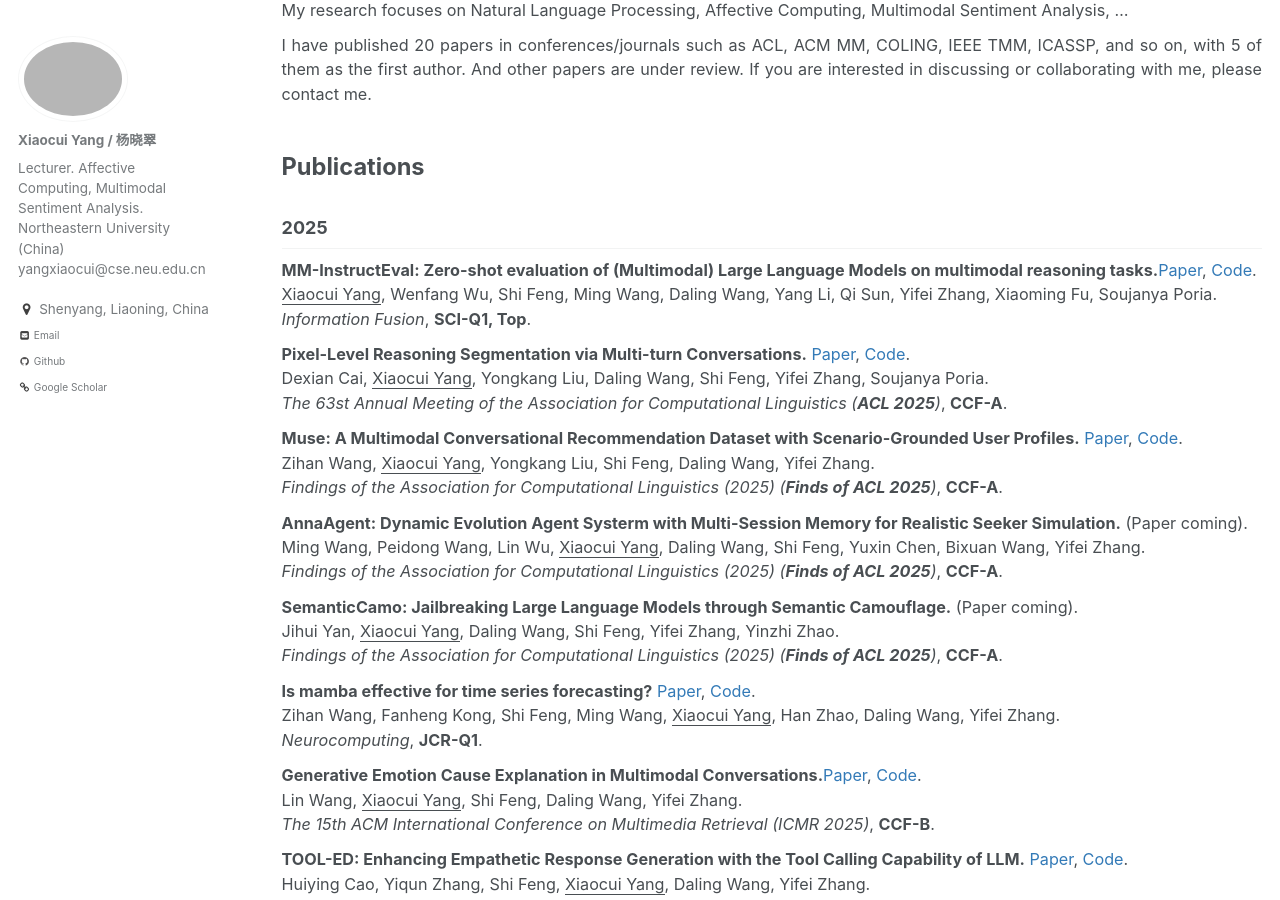
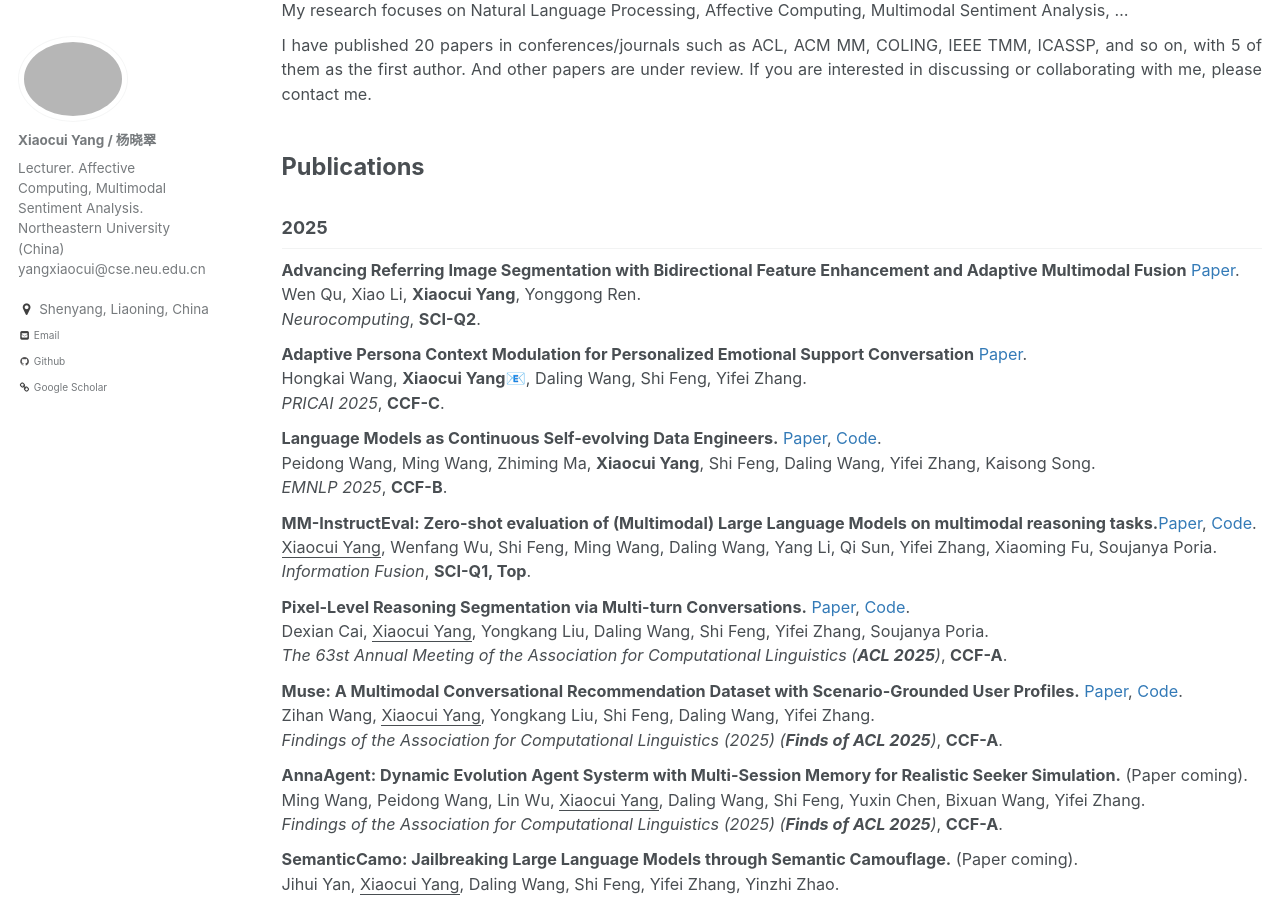
Before and after one commit to YangXiaocui1215/yangxiaocui1215.github.io, a Jekyll site: the page built from _pages/about.md, in a window 1280 px wide and 900 px high, scrolled down 674 px. Built offline with Jekyll 4.4.1, drawn with Linux system fonts in a browser that asks for light colours.

Commit message:
Add new publications for 2025

```diff
--- a/_pages/about.md
+++ b/_pages/about.md
@@ -43,6 +43,19 @@ If you are interested in discussing or collaborating with me, please contact me.
 # Publications
 
 ## 2025
+
+**Advancing Referring Image Segmentation with Bidirectional Feature Enhancement and Adaptive Multimodal Fusion** [Paper](https://www.sciencedirect.com/science/article/pii/S0925231225025238).<br>
+Wen Qu, Xiao Li, **Xiaocui Yang**, Yonggong Ren. <br>
+*Neurocomputing*, **SCI-Q2**. <br>
+
+**Adaptive Persona Context Modulation for Personalized Emotional Support Conversation** [Paper](https://link.springer.com/chapter/10.1007/978-981-95-7081-2_24).<br>
+Hongkai Wang, **Xiaocui Yang📧**, Daling Wang, Shi Feng, Yifei Zhang. <br>
+*PRICAI 2025*, **CCF-C**. <br>
+
+**Language Models as Continuous Self-evolving Data Engineers.** [Paper](https://aclanthology.org/2025.emnlp-main.914.pdf), [Code](https://github.com/Control-derek/LANCE).<br>
+Peidong Wang, Ming Wang, Zhiming Ma, **Xiaocui Yang**, Shi Feng, Daling Wang, Yifei Zhang, Kaisong Song. <br>
+*EMNLP 2025*, **CCF-B**.<br>
+
 
 **MM-InstructEval: Zero-shot evaluation of (Multimodal) Large Language Models on multimodal reasoning tasks.**[Paper](https://www.sciencedirect.com/science/article/pii/S1566253525002775), [Code](https://github.com/declare-lab/MM-InstructEval).<br>
 <u>Xiaocui Yang</u>, Wenfang Wu, Shi Feng, Ming Wang, Daling Wang, Yang Li, Qi Sun, Yifei Zhang, Xiaoming Fu, Soujanya Poria.<br>
```
